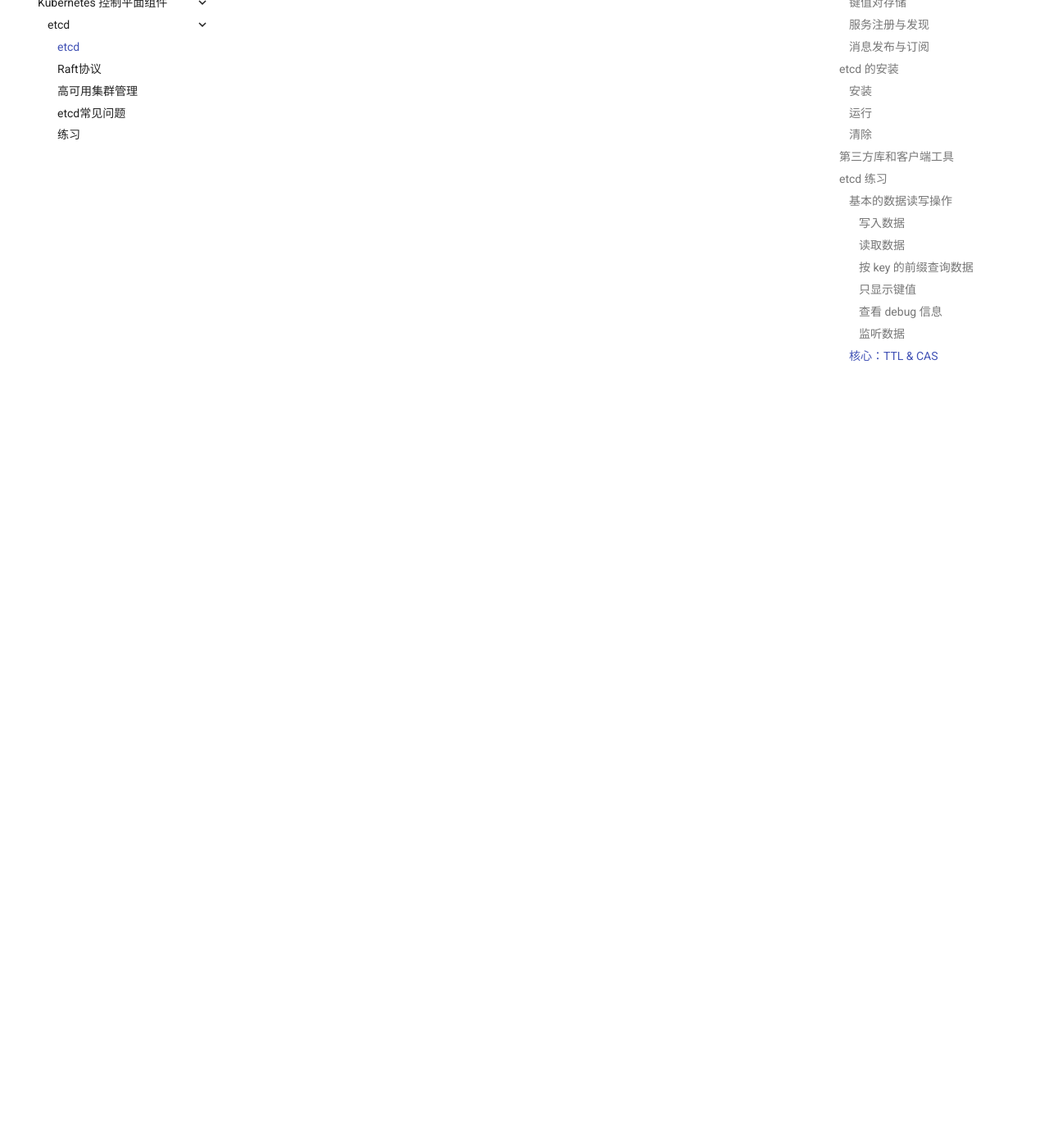
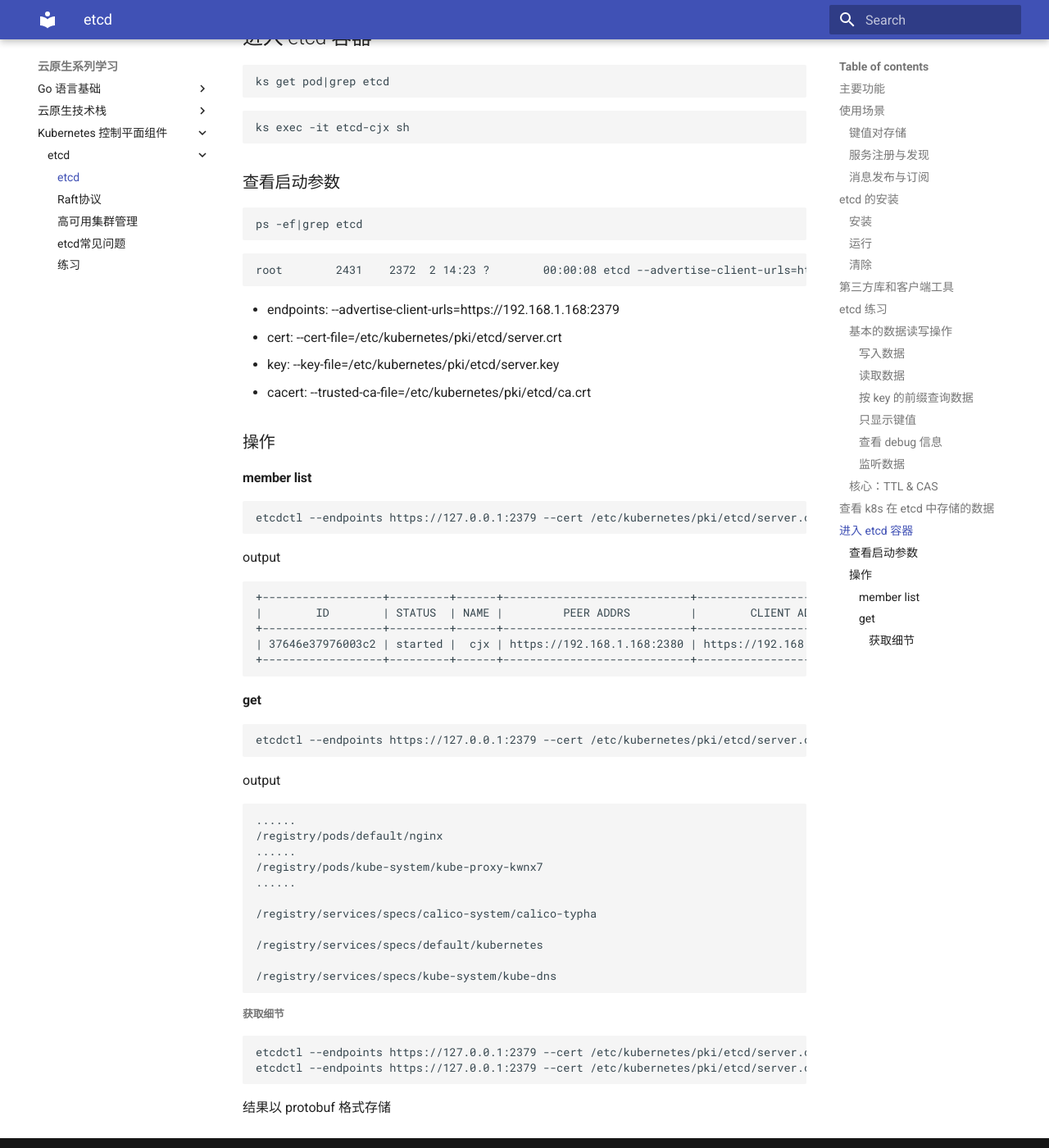
Before and after one commit to mkbooks/k8s-mengfanjie, an MkDocs documentation site: the page built from docs/3/1.md, in a window 1280 px wide and 1400 px high, scrolled down 6730 px. Shown: the whole window at 82% size. Built offline with MkDocs 1.6.1 and Material for MkDocs 9.7.7, drawn with Linux system fonts in a browser that asks for light colours.

Commit message:
add: 查看 k8s 在 etcd 中存储的数据

````diff
--- a/docs/3/1.md
+++ b/docs/3/1.md
@@ -227,3 +227,61 @@
 - prevlndex: key 当前赋值前的 Index
 
 这样的话，key 的设置是有前提的，需要知道这个 key 当前的具体情况才可以对其设置。
+
+## 查看 k8s 在 etcd 中存储的数据
+## 进入 etcd 容器
+```
+ks get pod|grep etcd
+```
+```
+ks exec -it etcd-cjx sh
+```
+### 查看启动参数
+```
+ps -ef|grep etcd
+```
+```
+root        2431    2372  2 14:23 ?        00:00:08 etcd --advertise-client-urls=https://192.168.1.168:2379 --cert-file=/etc/kubernetes/pki/etcd/server.crt --client-cert-auth=true --data-dir=/var/lib/etcd --experimental-initial-corrupt-check=true --initial-advertise-peer-urls=https://192.168.1.168:2380 --initial-cluster=cjx=https://192.168.1.168:2380 --key-file=/etc/kubernetes/pki/etcd/server.key --listen-client-urls=https://127.0.0.1:2379,https://192.168.1.168:2379 --listen-metrics-urls=http://127.0.0.1:2381 --listen-peer-urls=https://192.168.1.168:2380 --name=cjx --peer-cert-file=/etc/kubernetes/pki/etcd/peer.crt --peer-client-cert-auth=true --peer-key-file=/etc/kubernetes/pki/etcd/peer.key --peer-trusted-ca-file=/etc/kubernetes/pki/etcd/ca.crt --snapshot-count=10000 --trusted-ca-file=/etc/kubernetes/pki/etcd/ca.crt
+```
+- endpoints: --advertise-client-urls=https://192.168.1.168:2379
+- cert: --cert-file=/etc/kubernetes/pki/etcd/server.crt
+- key: --key-file=/etc/kubernetes/pki/etcd/server.key
+- cacert: --trusted-ca-file=/etc/kubernetes/pki/etcd/ca.crt
+
+### 操作
+#### member list
+```
+etcdctl --endpoints https://127.0.0.1:2379 --cert /etc/kubernetes/pki/etcd/server.crt --key /etc/kubernetes/pki/etcd/server.key --cacert /etc/kubernetes/pki/etcd/ca.crt member list --write-out=table
+```
+output
+```
++------------------+---------+------+----------------------------+----------------------------+------------+
+|        ID        | STATUS  | NAME |         PEER ADDRS         |        CLIENT ADDRS        | IS LEARNER |
++------------------+---------+------+----------------------------+----------------------------+------------+
+| 37646e37976003c2 | started |  cjx | https://192.168.1.168:2380 | https://192.168.1.168:2379 |      false |
++------------------+---------+------+----------------------------+----------------------------+------------+
+```
+#### get
+```
+etcdctl --endpoints https://127.0.0.1:2379 --cert /etc/kubernetes/pki/etcd/server.crt --key /etc/kubernetes/pki/etcd/server.key --cacert /etc/kubernetes/pki/etcd/ca.crt get --prefix / --keys-only
+```
+output
+```
+......
+/registry/pods/default/nginx
+......
+/registry/pods/kube-system/kube-proxy-kwnx7
+......
+
+/registry/services/specs/calico-system/calico-typha
+
+/registry/services/specs/default/kubernetes
+
+/registry/services/specs/kube-system/kube-dns
+```
+##### 获取细节
+```
+etcdctl --endpoints https://127.0.0.1:2379 --cert /etc/kubernetes/pki/etcd/server.crt --key /etc/kubernetes/pki/etcd/server.key --cacert /etc/kubernetes/pki/etcd/ca.crt get /registry/pods/default/nginx
+etcdctl --endpoints https://127.0.0.1:2379 --cert /etc/kubernetes/pki/etcd/server.crt --key /etc/kubernetes/pki/etcd/server.key --cacert /etc/kubernetes/pki/etcd/ca.crt get /registry/pods/kube-system/kube-proxy-kwnx7
+```
+结果以 protobuf 格式存储
````
